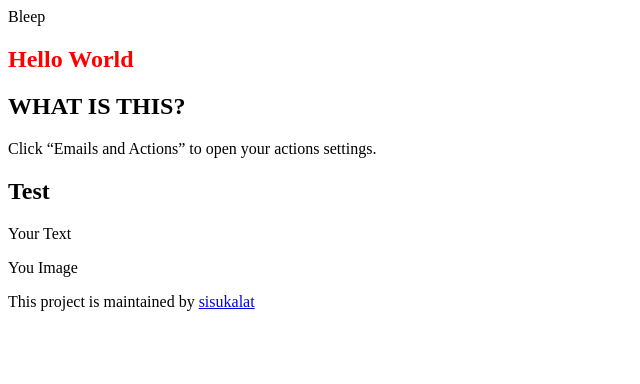
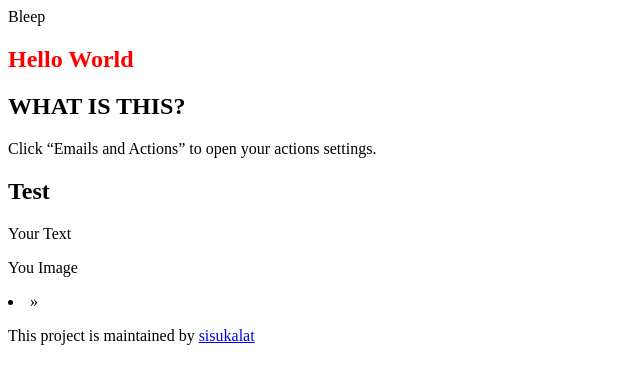
Before and after one commit to sisukalat/wpninjas.github.io, a Jekyll site: the page built from index.md, in a window 1280 px wide. Shown: the top 384 px of the page, without its empty margins (0-640 px from the left). Built offline with Jekyll 4.4.1, drawn with Linux system fonts in a browser that asks for light colours; our own code applies the rules of GitHub Pages for plain Markdown files; a script that is not in the unit is left out; the repository's description, which GitHub fills in, is left out.

Commit message:
Update default.html

```diff
--- a/_layouts/default.html
+++ b/_layouts/default.html
@@ -41,6 +41,10 @@
 
       {{ content }}
 
+      {% for collection in site.collections %}
+        <li><span>{{ collection.date | date_to_string }}</span> » <a href="{{ collection.url }}" title="{{ collection.title }}">{{ collection.title }}</a></li>
+      {% endfor %}
+
       </section>
       <footer>
         {% if site.github.is_project_page %}
```
